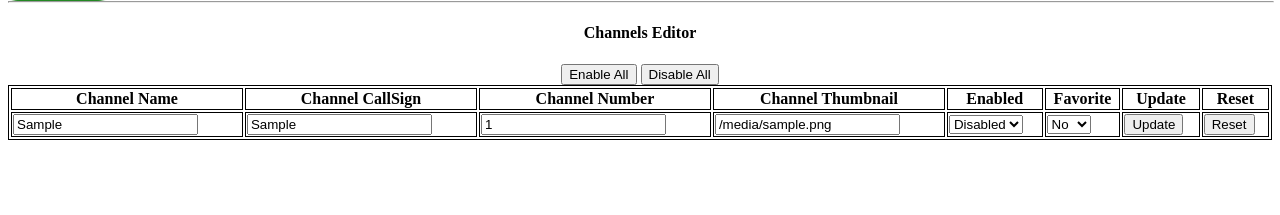
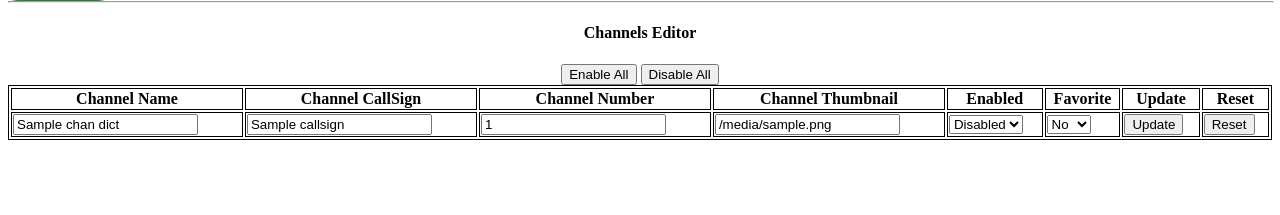
Before and after one commit to deathbybandaid/fHDHR_PlutoTV, a Python web app: template fHDHR_web/templates/channels_editor.html in a window 1280 px wide. Shown: the part 107-322 px from the top of the page. Run offline with Jinja, Linux system fonts and the light colour scheme; the template is opened without the code that fills it: most values are stand-ins (such as "Sample title", 1, 10 or a date in 2020).

Commit message:
Ensure database values are preserved when loaded into the UI.

```diff
--- a/fHDHR_web/templates/channels_editor.html
+++ b/fHDHR_web/templates/channels_editor.html
@@ -24,11 +24,11 @@
     {% for chan_dict in channelslist %}
 
         <form method="post" action="/api/channels?method=update&redirect=%2Fchannels_editor">
-          <input type="hidden" name="id" value={{ chan_dict["id"] }}>
-            <td data-th="Channel Name"><input type="text" name="name" value={{ chan_dict["name"] }}></td>
-            <td data-th="Channel Calsign"><input type="text" name="callsign" value={{ chan_dict["callsign"] }}></td>
-            <td data-th="Channel Number"><input type="text" name="number" value={{ chan_dict["number"] }}></td>
-            <td data-th="Channel Thumbnail"><input type="text" name="thumbnail" value={{ chan_dict["thumbnail"] }}></td>
+          <input type="hidden" name="id" value="{{ chan_dict["id"] }}">
+            <td data-th="Channel Name"><input type="text" name="name" value="{{ chan_dict["name"] }}"></td>
+            <td data-th="Channel Calsign"><input type="text" name="callsign" value="{{ chan_dict["callsign"] }}"></td>
+            <td data-th="Channel Number"><input type="text" name="number" value="{{ chan_dict["number"] }}"></td>
+            <td data-th="Channel Thumbnail"><input type="text" name="thumbnail" value="{{ chan_dict["thumbnail"] }}"></td>
             <td>
               <select name="enabled">
                 {% if chan_dict["enabled"]  %}
@@ -55,11 +55,11 @@
         </form>
 
         <form method="post" action="/api/channels?method=update&redirect=%2Fchannels_editor">
-          <input type="hidden" name="id" value={{ chan_dict["id"] }}>
-          <input type="hidden" name="name" value={{ chan_dict["origin_name"] }}>
-          <input type="hidden" name="callsign" value={{ chan_dict["origin_callsign"] }}>
-          <input type="hidden" name="number" value={{ chan_dict["origin_number"] }}>
-          <input type="hidden" name="thumbnail" value={{ chan_dict["origin_thumbnail"] }}>
+          <input type="hidden" name="id" value="{{ chan_dict["id"] }}">
+          <input type="hidden" name="name" value="{{ chan_dict["origin_name"] }}">
+          <input type="hidden" name="callsign" value="{{ chan_dict["origin_callsign"] }}">
+          <input type="hidden" name="number" value="{{ chan_dict["origin_number"] }}">
+          <input type="hidden" name="thumbnail" value="{{ chan_dict["origin_thumbnail"] }}">
           <input type="hidden" name="enabled" value=True>
             <td data-th="Reset"><input type="submit" value="Reset"></td>
         </form>
```
Also changed, not shown: fHDHR_web/templates/settings.html (+8 -8 lines).
